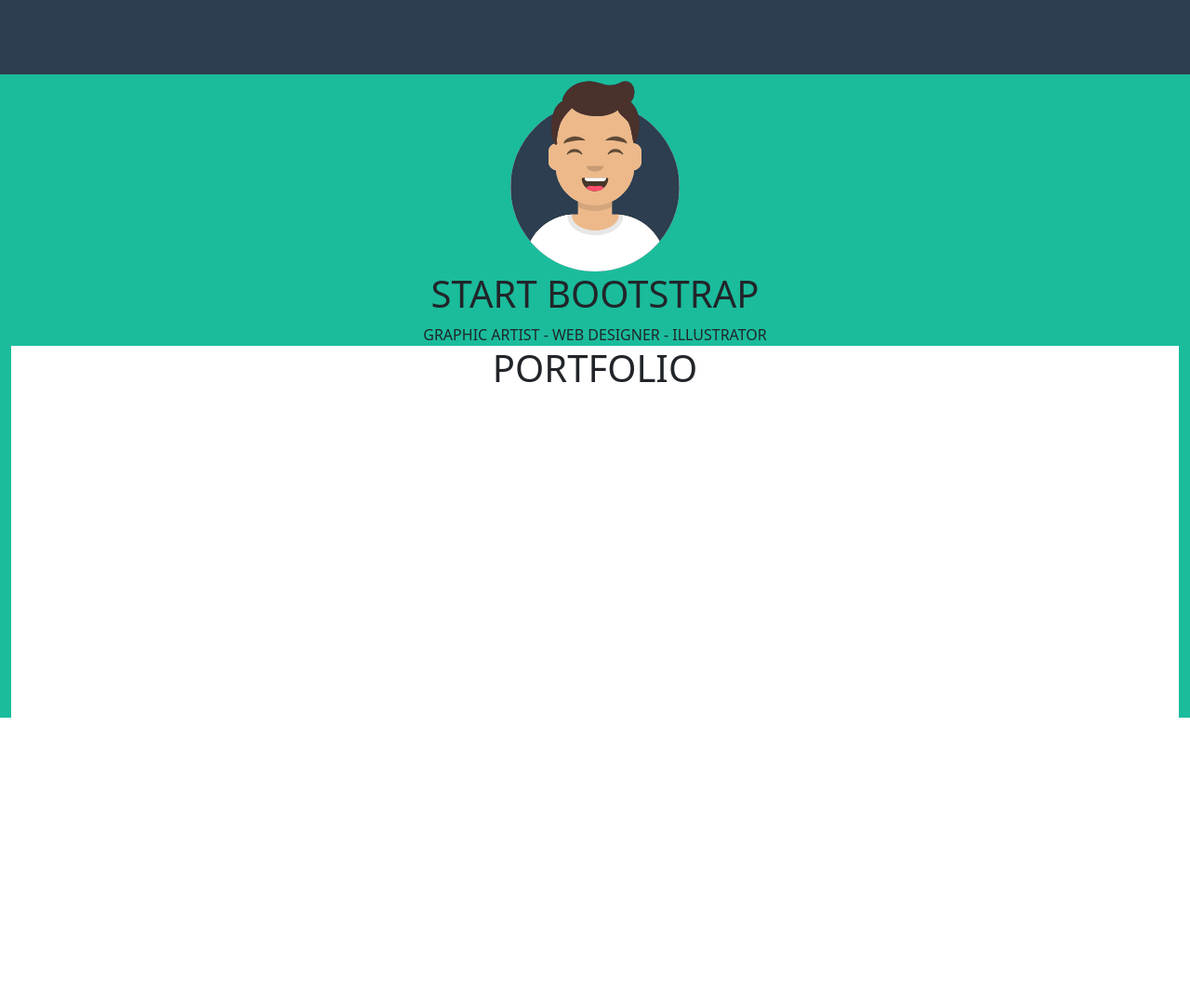
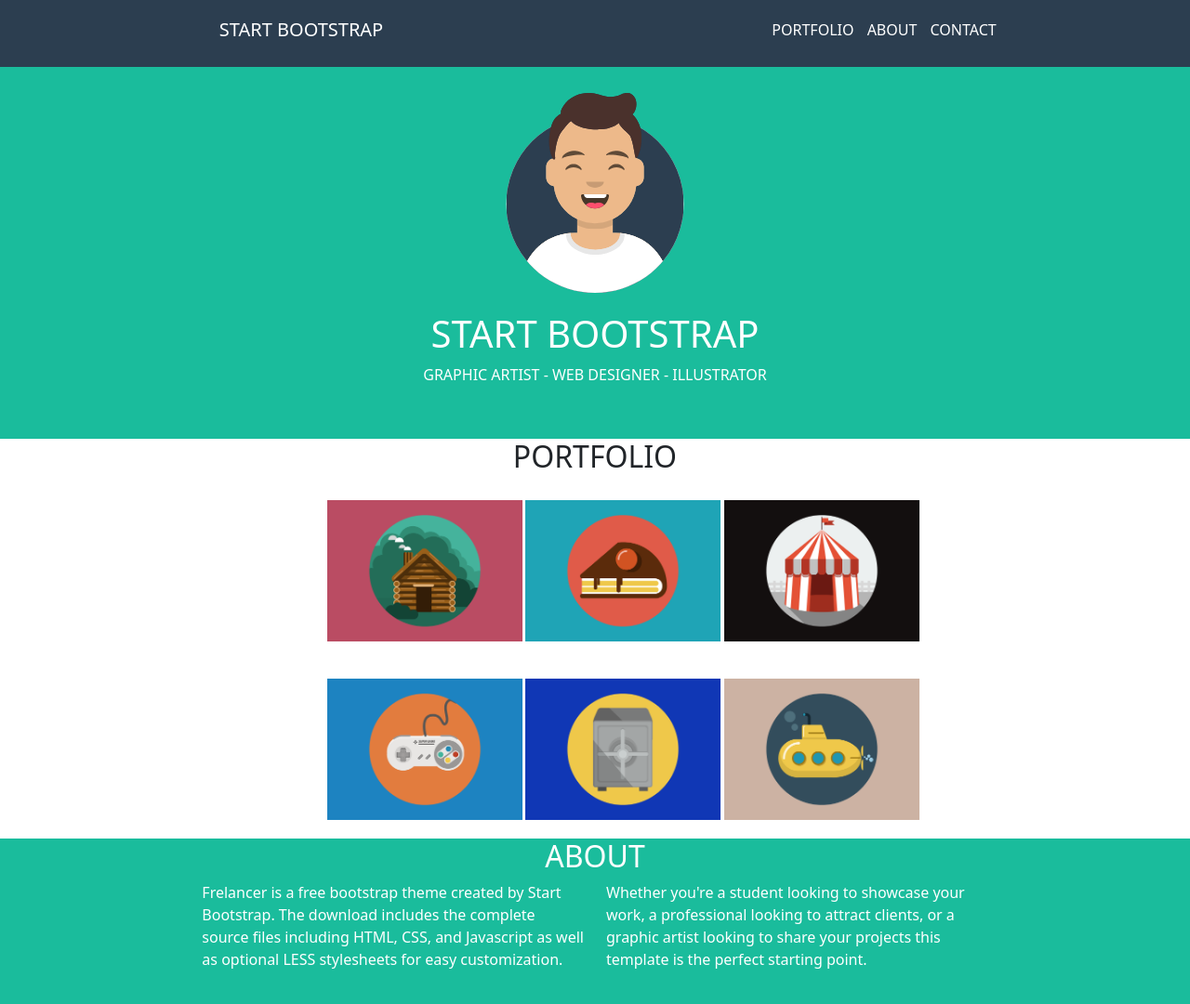
Before and after one commit to MassiDama/html-css-bootstrap-freelancer, a plain HTML site: page index.html in a window 1280 px wide. Shown: the whole page at 93% size. Before the commit the page ends 800 px from the top, so only its background shows below. Drawn offline with nearby package versions, Linux system fonts and the light colour scheme.

Commit message:
struttura about

```diff
--- a/css/style.css
+++ b/css/style.css
@@ -1,22 +1,34 @@
-/* stili header */
+/* stili generali container */
 
 .blue {
     background-color: #2c3e50;
-    min-height: 80px;
+    color: white;
+    padding: 20px;
 }
 
 .verde {
     background-color: #1abc9c;
     min-height: 400px;
+    color: white;
 }
 
 .bianco {
-    background-color: white;
     min-height: 400px;
 }
 
+/* stili header */
+.nav-header a{
+    text-decoration: none;
+    color: white;
+    padding-right: 10px;
+}
+
+
+
+
 img {
-    width: 200px;
+    width: 250px;
+    padding: 20px;
 }
 
 h1 {
--- a/index.html
+++ b/index.html
@@ -11,58 +11,98 @@
 <body>
 
     <!-- contenuto header -->
-    <div class="container-xxl blue">
-        <div class="row">
-            <div class="col"></div>
-            <div class="col"></div>
+    <div class="container-fluid blue">
+        <div class="row text-center">
+            <div class="col-6">
+                <h5>START BOOTSTRAP</h5>
+            </div>
+            <div class="col-6">
+                <div class="nav-header">
+                    <a href="#">PORTFOLIO</a>
+                    <a href="#">ABOUT</a>
+                    <a href="#">CONTACT</a>
+                </div>
+            </div>
         </div>
     </div>
 
-    <!-- contenuto jumbotron -->
-    <div class="container-xxl verde">
-        <div class="row justify-content-center">
-            <div class="col-4 text-center">
-                <img src="img/avatar.svg" alt="">
+    <!-- contenuto JUMBOTRON -->
+    <div class="container-fluid verde">
+        <div class="row justify-content-center text-center">
+            <div class="col-4">
+                <img src="img/avatar.svg" alt="foto avatar">
             </div>
+        </div>
+        <div class="row justify-content-center text-center">
+            <div class="col-4">
+                <h1>START BOOTSTRAP</h1>
+            </div>
+        </div>
+        <!-- inserire riga mancante -->
+        <div class="row justify-content-center text-center">
+            <div class="col-4">
+                <span>GRAPHIC ARTIST - WEB DESIGNER - ILLUSTRATOR</span>
+            </div>
+        </div>
+    </div>
 
-        <div class="row justify-content-center">
-            <div class="col-4 text-center">
-                <h1>START BOOTSTRAP</h1>
+    <!-- contenuto PORTFOLIO -->
+    <div class="container-fluid bianco">
+        <div class="row justify-content-center text-center">
+            <div class="col-4">
+                <h2>PORTFOLIO</h2>
+            </div>
+        </div>
+        <!-- inserire riga mancante -->
+
+        <div class="row justify-content-center gx-10">
+            <div class="col-2">
+                <img src="img/cabin.png" alt="foto cabin">
+            </div>
+            <div class="col-2">
+                <img src="img/cake.png" alt="foto cabin">
+            </div>
+            <div class="col-2">
+                <img src="img/circus.png" alt="foto cabin">
             </div>
         </div>
 
         <div class="row justify-content-center">
-            <div class="col-4 text-center">
-
+            <div class="col-2">
+                <img src="img/game.png"foto cabin">
             </div>
-        </div>
-
-        <div class="row justify-content-center">
-            <div class="col-4 text-center">
-               <span>GRAPHIC ARTIST - WEB DESIGNER - ILLUSTRATOR</span>
+            <div class="col-2">
+                <img src="img/safe.png" alt="foto cabin">
+            </div>
+            <div class="col-2">
+                <img src="img/submarine.png" alt="foto cabin">
             </div>
         </div>
     </div>
 
-    <!-- contenuto portfolio -->
-    <div class="container-xxl bianco">
+    <!-- contenuto ABOUT -->
+    <div class="container-fluo verde">
+        <div class="row justify-content-center text-center">
+            <div class="col-4">
+                <h2>ABOUT</h2>
+            </div>
+        </div>
+        <!-- inserire riga mancante -->
+
         <div class="row justify-content-center">
-            <div class="col-4 text-center">
-                <h1>PORTFOLIO</h1>
+            <div class="col-4">
+                <p>Frelancer is a free bootstrap theme created by Start Bootstrap. The download includes the complete source files including HTML, CSS, and Javascript as well as optional LESS stylesheets for easy customization.</p>
+            </div>
+            <div class="col-4">
+                <p>Whether you're a student looking to showcase your work, a professional looking to attract clients, or a graphic artist looking to share your projects this template is the perfect starting point. </p>
             </div>
         </div>
 
-        <div class="row justify-content-center">
-            <div class="col-4 text-center">
-
-            </div>
-        </div>
 
 
 
     </div>
 
 
-
 </body>
 </html>
```
